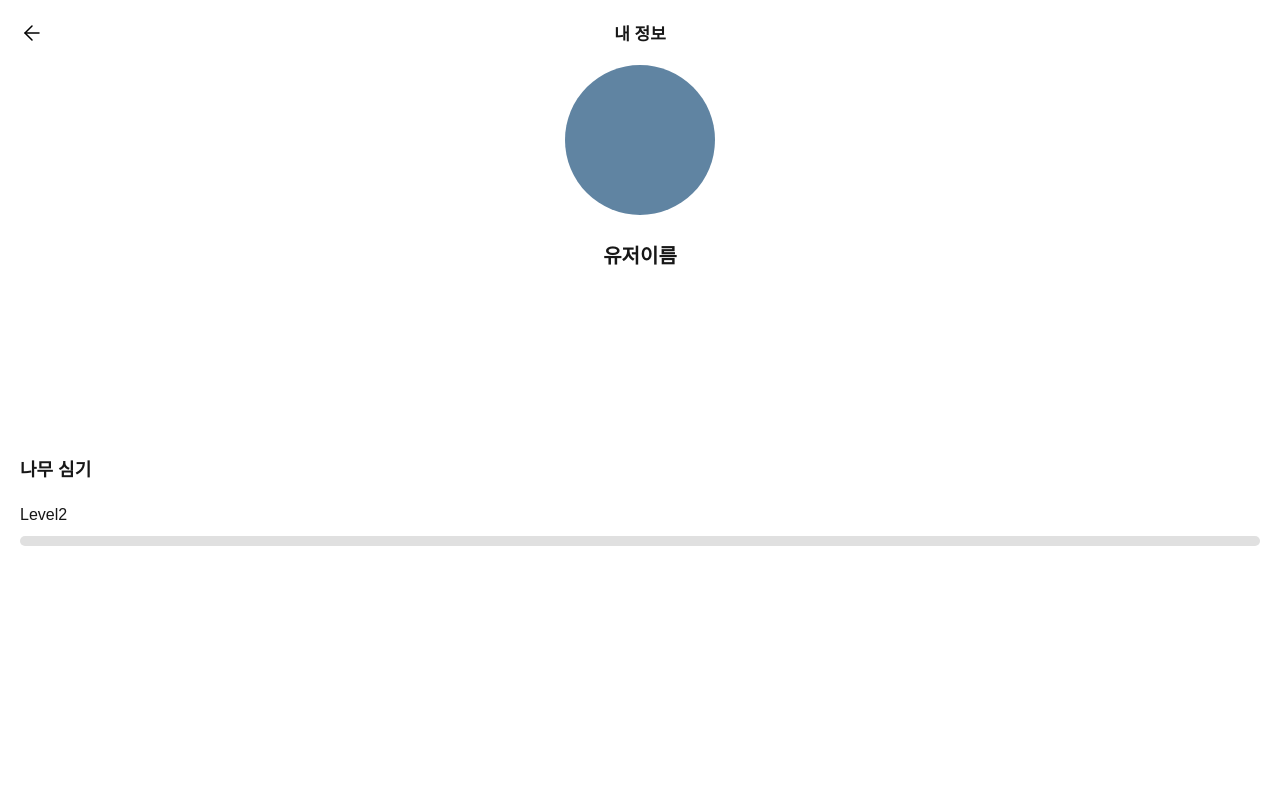
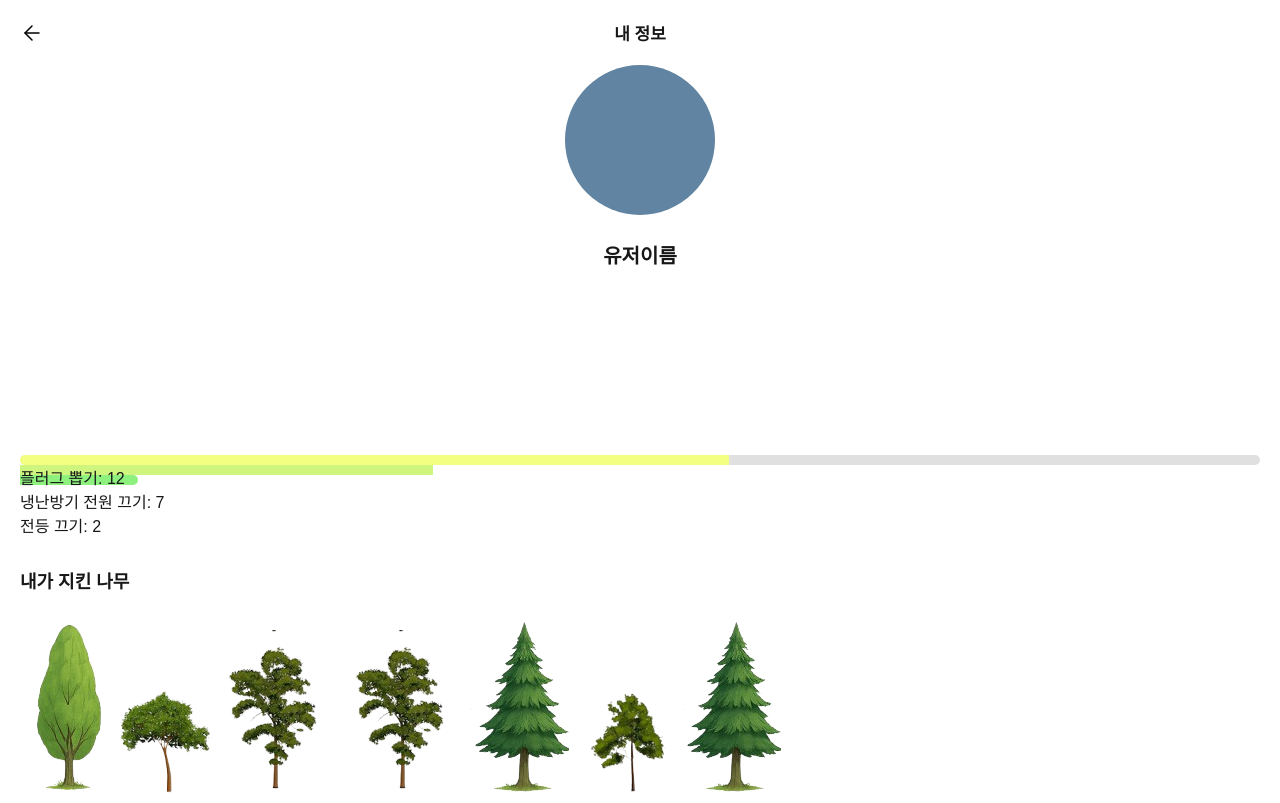
Before and after one commit to Team-Netzero/timeforgreen-fe, a Next.js app: page /user in a window 1280 px wide. Built offline with nearby package versions, Linux system fonts and the light colour scheme.

Commit message:
feature/user

```diff
--- a/src/app/create/page.module.css
+++ b/src/app/create/page.module.css
@@ -5,7 +5,7 @@
 
 .input_title {
   border: none;
-    background-color: #F2F2F2;
+  background-color: #f2f2f2;
   padding: 14px 15px;
   border-radius: 5px;
   width: 100%;
--- a/src/app/photo/page.tsx
+++ b/src/app/photo/page.tsx
@@ -8,7 +8,6 @@ export default function PhotoPage() {
   const canvasRef = useRef<HTMLCanvasElement>(null);
   const [photo, setPhoto] = useState<string | null>(null);
 
-  // 카메라 초기화
   const initCamera = async () => {
     try {
       const stream = await navigator.mediaDevices.getUserMedia({
@@ -22,7 +21,6 @@ export default function PhotoPage() {
     }
   };
 
-  // 마운트 시 카메라 켜고, 언마운트 시 트랙 정리
   useEffect(() => {
     initCamera();
     return () => {
@@ -33,7 +31,6 @@ export default function PhotoPage() {
     };
   }, []);
 
-  // 스냅샷 찍기
   const capture = () => {
     if (!videoRef.current || !canvasRef.current) return;
     const video = videoRef.current;
@@ -45,10 +42,8 @@ export default function PhotoPage() {
     setPhoto(canvas.toDataURL("image/jpeg"));
   };
 
-  // 재촬영
   const retry = () => {
     setPhoto(null);
-    // 이전 스트림 정리 후 재초기화
     const stream = videoRef.current?.srcObject;
     if (stream instanceof MediaStream) {
       stream.getTracks().forEach((t) => t.stop());
--- a/src/app/user/page.jsx
+++ b/src/app/user/page.jsx
@@ -2,28 +2,100 @@ import styles from "./page.module.css";
 import Header from "../../components/Header";
 
 export default function UserPage() {
+  let plugmission = 12;
+  let airconmission = 7;
+  let lightmission = 2;
+  let allmission = plugmission + airconmission + lightmission;
+
+  const plugPercent = (plugmission / allmission) * 100;
+  const airconPercent = (airconmission / allmission) * 100;
+  const lightPercent = (lightmission / allmission) * 100;
+
+  let treenumber = Math.floor(allmission / 3);
+
   return (
     <div>
       <Header imgSrc="/arrow_left.svg" title="내 정보" />
       <div className={styles.body}>
         <div>
-          <div className={styles.user_img}>
+          <div className={styles.user_img}></div>
+          <div className={styles.user_name}>유저이름</div>
+        </div>
+        <div>
+          <div className={styles.line_graph}>
+            <div
+              style={{
+                width: `${plugPercent}%`,
+                backgroundColor: "#F2FF80",
+                height: "100%",
+                borderTopLeftRadius: "10px",
+                borderBottomLeftRadius: "10px",
+              }}
+            ></div>
+            <div
+              style={{
+                width: `${airconPercent}%`,
+                backgroundColor: "#CEF67E",
+                height: "100%",
+              }}
+            ></div>
+            <div
+              style={{
+                width: `${lightPercent}%`,
+                backgroundColor: "#8EF17E",
+                height: "100%",
+                borderTopRightRadius: "10px",
+                borderBottomRightRadius: "10px",
+              }}
+            ></div>
+          </div>
 
+          <div className={styles.legend}>
+            <div className={styles.legend_item}>
+              <span
+                className={styles.color_box}
+                style={{ backgroundColor: "#F2FF80" }}
+              ></span>
+              플러그 뽑기: {plugmission}
+            </div>
+            <div className={styles.legend_item}>
+              <span
+                className={styles.color_box}
+                style={{ backgroundColor: "#CEF67E" }}
+              ></span>
+              냉난방기 전원 끄기: {airconmission}
+            </div>
+            <div className={styles.legend_item}>
+              <span
+                className={styles.color_box}
+                style={{ backgroundColor: "#8EF17E" }}
+              ></span>
+              전등 끄기: {lightmission}
+            </div>
           </div>
-          <div className={styles.user_name}>
-            유저이름
+
+          <div className={styles.sub_title} style={{ marginTop: "30px" }}>
+            내가 지킨 나무
           </div>
         </div>
-        <div>
-          <div className={styles.sub_title}>
-            나무 심기
-          </div>
-          <div className={styles.level}>
-            Level2
-          </div>
-          <div className={styles.line_graph}>
-
-          </div>
+        <div className={styles.tree_container}>
+          {Array.from({ length: treenumber }).map((_, i) => {
+            const left = Math.random() * 80 + 10; // 10% ~ 90% 범위
+            const top = Math.random() * 80 + 10; // 10% ~ 90% 범위
+            const imgNum = Math.floor(Math.random() * 15) + 1; // 이미지 이름: 1~5.png 등
+            return (
+              <img
+                key={i}
+                src={`${imgNum}.png`}
+                alt="tree"
+                className={styles.tree_image}
+                style={{
+                  left: `${left}%`,
+                  top: `${top}%`,
+                }}
+              />
+            );
+          })}
         </div>
       </div>
     </div>
--- a/src/app/user/page.module.css
+++ b/src/app/user/page.module.css
@@ -28,7 +28,7 @@
   width: 100%;
   height: 10px;
   border-radius: 10px;
-    background-color: #E0E0E0;
+  background-color: #e0e0e0;
 }
 .level {
   margin-bottom: 12px;
```
Also changed, not shown: 1 other file (tests, documents, lock files or other folders). Lines whose indentation alone changed are shown as unchanged.
